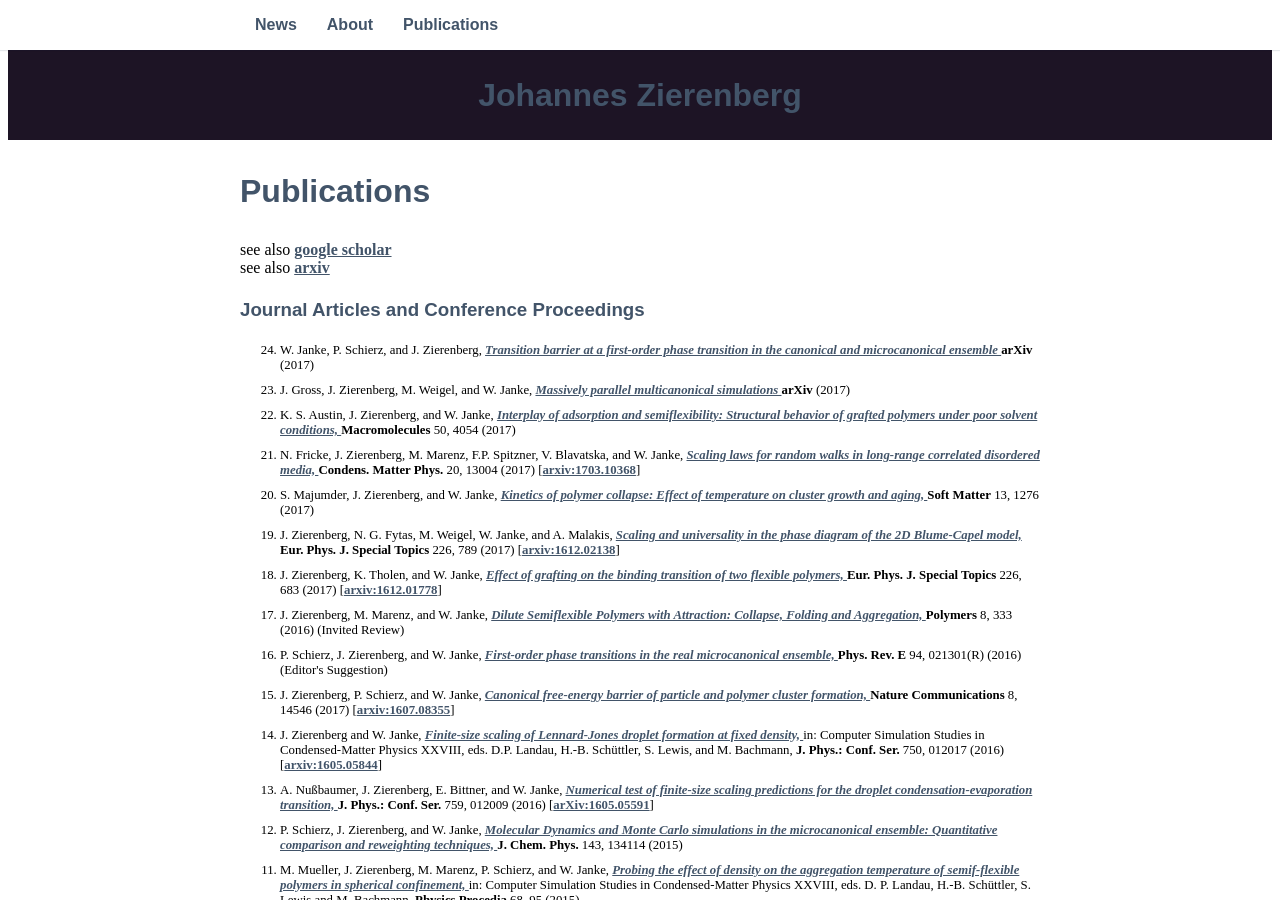
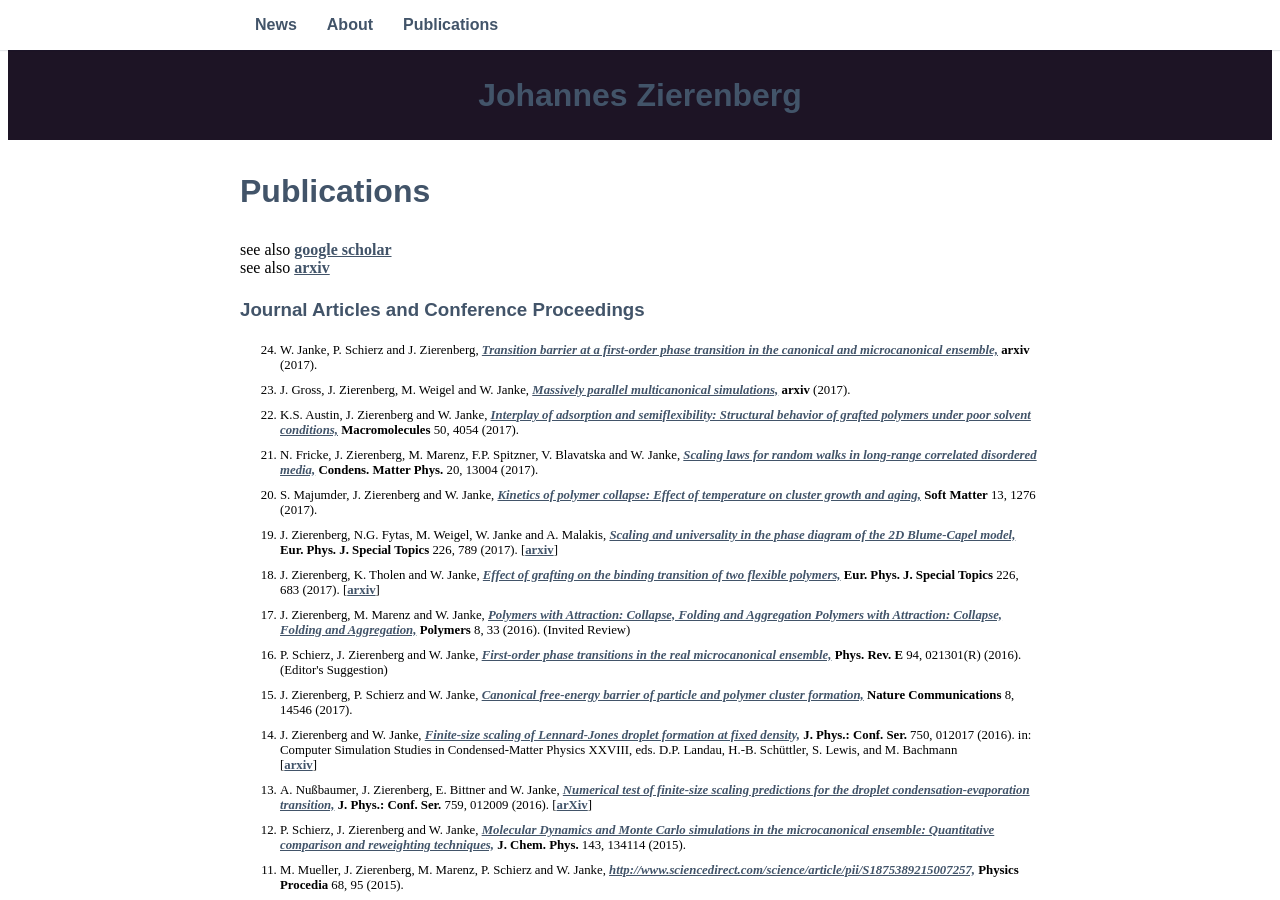
Before and after one commit to zierenberg/zierenberg.github.io, a Jekyll site: the page built from _pages/03_publications.md, in a window 1280 px wide and 900 px high. Built offline with Jekyll 4.4.1, drawn with Linux system fonts in a browser that asks for light colours; some web fonts are replaced; some of the changed text lies outside the part shown.

Commit message:
automatic generation of publication list

```diff
--- a/_pages/03_publications.md
+++ b/_pages/03_publications.md
@@ -8,183 +8,140 @@ see also <a href="https://arxiv.org/a/zierenberg_j_1.html">arxiv</a><br>
 <h3>Journal Articles and Conference Proceedings</h3>
 <ol reversed>
 <listpub>
-  <li> W. Janke, P. Schierz, and J. Zierenberg,
-       <pubtitle><a href="https://arxiv.org/abs/1707.05963">  Transition barrier at a first-order phase transition in the canonical and microcanonical ensemble
-       </a></pubtitle>
-       <journal>arXiv</journal> (2017)
-  </li>
-  <li> J. Gross, J. Zierenberg, M. Weigel, and W. Janke,
-       <pubtitle><a href="https://arxiv.org/abs/1707.00919"> Massively parallel multicanonical simulations
-       </a></pubtitle>
-       <journal>arXiv</journal> (2017)
-  </li>
-  <li> K. S. Austin, J. Zierenberg, and W. Janke,
-       <pubtitle><a href="http://pubs.acs.org/doi/full/10.1021/acs.macromol.6b02738">
-       Interplay of adsorption and semiflexibility: Structural behavior of grafted polymers under poor solvent conditions,
-       </a></pubtitle>
-       <journal>Macromolecules</journal> 50, 4054 (2017)
-  </li>
-  <li> N. Fricke, J. Zierenberg, M. Marenz, F.P. Spitzner, V. Blavatska, and W. Janke,
-       <pubtitle><a href="http://www.icmp.lviv.ua/journal/zbirnyk.89/13004/abstract.html">
-       Scaling laws for random walks in long-range correlated disordered media,
-       </a></pubtitle>
-       <journal> Condens. Matter Phys.</journal> 20, 13004 (2017)
-       [<a href="https://arxiv.org/abs/1703.10368">arxiv:1703.10368</a>]
-  </li>
-  <li> S. Majumder, J. Zierenberg, and W. Janke,
-       <pubtitle><a href="http://pubs.rsc.org/en/content/articlehtml/2017/sm/c6sm02197b">
-       Kinetics of polymer collapse: Effect of temperature on cluster growth and aging,
-       </a></pubtitle>
-       <journal>Soft Matter</journal> 13, 1276 (2017)
-  </li>
-  <li> J. Zierenberg, N. G. Fytas, M. Weigel, W. Janke, and A. Malakis,
-       <pubtitle><a href="http://link.springer.com/article/10.1140/epjst/e2016-60337-x">
-       Scaling and universality in the phase diagram of the 2D Blume-Capel model,
-       </a></pubtitle>
-       <journal>Eur. Phys. J. Special Topics </journal>
-       226, 789 (2017)
-       [<a href="https://arxiv.org/abs/1612.02138">arxiv:1612.02138</a>]
-  </li>
-  <li> J. Zierenberg, K. Tholen, and W. Janke,
-       <pubtitle><a href="http://rdcu.be/qEYi">
-       Effect of grafting on the binding transition of two flexible polymers,
-       </a></pubtitle>
-       <journal>Eur. Phys. J. Special Topics</journal>
-       226, 683 (2017)
-       [<a href="https://arxiv.org/abs/1612.01778">arxiv:1612.01778</a>]
-  </li>
-  <li> J. Zierenberg, M. Marenz, and W. Janke,
-       <pubtitle><a href="http://www.mdpi.com/2073-4360/8/9/333">
-       Dilute Semiflexible Polymers with Attraction: Collapse, Folding and Aggregation,
-       </a></pubtitle>
-       <journal>Polymers</journal>
-       8, 333 (2016)
-       (Invited Review)
-  </li>
-  <li> P. Schierz, J. Zierenberg, and W. Janke,
-       <pubtitle><a href="http://journals.aps.org/pre/abstract/10.1103/PhysRevE.94.021301">
-       First-order phase transitions in the real microcanonical ensemble,
-       </a></pubtitle>
-       <journal>Phys. Rev. E</journal>
-       94, 021301(R) (2016)
-       (Editor&#039;s Suggestion)
-  </li>
-  <li> J. Zierenberg, P. Schierz, and W. Janke,
-       <pubtitle><a href="https://www.nature.com/articles/ncomms14546">
-       Canonical free-energy barrier of particle and polymer cluster formation,
-       </a></pubtitle>
-       <journal>Nature Communications</journal>
-       8, 14546 (2017)
-       [<a href="http://arxiv.org/abs/1607.08355">arxiv:1607.08355</a>]
-  </li>
-  <li> J. Zierenberg and W. Janke,
-       <pubtitle><a href="http://iopscience.iop.org/article/10.1088/1742-6596/750/1/012017">
-       Finite-size scaling of Lennard-Jones droplet formation at fixed density,
-       </a></pubtitle>
-       in: Computer Simulation Studies in Condensed-Matter Physics XXVIII, eds. D.P. Landau, H.-B. Schüttler, S. Lewis, and M. Bachmann,
-       <journal>J. Phys.: Conf. Ser.</journal>
-       750, 012017 (2016)
-       [<a href="http://arxiv.org/abs/1605.05844">arxiv:1605.05844</a>]
-  </li>
-  <li> A. Nußbaumer, J. Zierenberg, E. Bittner, and W. Janke,
-       <pubtitle><a href="http://iopscience.iop.org/article/10.1088/1742-6596/759/1/012009">
-       Numerical test of finite-size scaling predictions for the droplet condensation-evaporation transition,
-       </a></pubtitle>
-       <journal>J. Phys.: Conf. Ser.</journal>
-       759, 012009 (2016)
-       [<a href="http://arxiv.org/abs/1605.05591">arXiv:1605.05591</a>]
-  </li>
-  <li> P. Schierz, J. Zierenberg, and W. Janke,
-       <pubtitle> <a href="http://scitation.aip.org/content/aip/journal/jcp/143/13/10.1063/1.4931484">
-       Molecular Dynamics and Monte Carlo simulations in the microcanonical ensemble: Quantitative comparison and reweighting techniques,
-       </a></pubtitle>
-       <journal>J. Chem. Phys.</journal>
-       143, 134114 (2015)
-  </li>
-  <li> M. Mueller, J. Zierenberg, M. Marenz, P. Schierz, and W. Janke,
-       <pubtitle><a href="http://www.sciencedirect.com/science/article/pii/S1875389215007257">
-       Probing the effect of density on the aggregation temperature of semif-flexible polymers in spherical confinement,
-       </a></pubtitle>
-       in: Computer Simulation Studies in Condensed-Matter Physics XXVIII, eds. D. P. Landau, H.-B. Schüttler, S. Lewis and M. Bachmann,
-       <journal>Physics Procedia</journal>
-       68, 95 (2015)
-  </li>
-  <li> J. Zierenberg and W. Janke,
-       <pubtitle><a href="http://journals.aps.org/pre/abstract/10.1103/PhysRevE.92.012134">
-       Exploring different regimes in finite-size scaling of the droplet condensation-evaporation transition,
-       </a></pubtitle>
-       <journal>Phys. Rev. E</journal>
-       92, 012134 (2015)
-       [<a href="http://arxiv.org/abs/1507.05755">arXiv:1507.05755</a>]
-  </li>
-  <li> J. Zierenberg, N.G. Fytas, and W. Janke,
-       <pubtitle><a href="http://journals.aps.org/pre/abstract/10.1103/PhysRevE.91.032126">
-       Parallel multicanonical study of the three-dimensional Blume-Capel model,
-       </a></pubtitle>
-       <journal>Phys. Rev. E</journal>
-       91, 032126 (2015)
-       [<a href="http://arxiv.org/abs/1502.07214">arXiv:1502.07214</a>]
-  </li>
-  <li> J. Zierenberg, M. Mueller, P. Schierz, M. Marenz and W. Janke,
-       <pubtitle><a href="http://scitation.aip.org/content/aip/journal/jcp/141/11/10.1063/1.4893307">
-       Aggregation of theta-polymers in spherical confinement,
-       </a></pubtitle>
-       <journal>J. Chem. Phys.</journal>
-       141, 114908 (2014)
-       [<a href="http://arxiv.org/abs/1412.1322">arXiv:1412.1322 </a>]
-  </li>
-  <li> J. Zierenberg and W. Janke,
-       <pubtitle><a href="http://iopscience.iop.org/0295-5075/109/2/28002/">
-       From amorphous aggregates to polymer bundles: The role of stiffness on structural phases in polymer aggregation,
-       </a></pubtitle>
-       <journal>Europhys. Lett.</journal>
-       109, 28002 (2015)
-       [<a href="http://arxiv.org/abs/1401.3227">arXiv:1401.3227</a>]
-  </li>
-  <li> J. Zierenberg, M. Wiedenmann, and W. Janke,
-       <pubtitle><a href="http://dx.doi.org/10.1088/1742-6596/510/1/012017">
-       Application of the parallel multicanonical method to lattice gas condensation,
-       </a></pubtitle>
-       <journal>J. Phys.: Conf. Ser.</journal>
-       510, 012017 (2014)
-       [<a href="http://arxiv.org/abs/1401.4076">arXiv:1401.4076 </a>]
-  </li>
-  <li> J. Zierenberg, M. Marenz and W. Janke,
-       <pubtitle> <a href="http://www.sciencedirect.com/science/article/pii/S1875389214000376">
-       Scaling properties of parallelized multicanonical simulations,
-       </a></pubtitle>
-       in: Computer Simulation Studies in Condensed-Matter Physics XXVI, eds. D.P. Landau, M. Bachmann, S.P Lewis, and H.-B. Schüttler,
-       <journal>Physics Procedia</journal> 53, 55 (2014)
-       [<a href="http://arxiv.org/abs/1312.2213">arXiv:1312.2213</a>]
-  </li>
-  <li> J. Zierenberg, M. Marenz and W. Janke,
-       <pubtitle><a href="http://www.sciencedirect.com/science/article/pii/S001046551200402X">
-       Scaling properties of a parallel implementation of the multicanonical algorithm,
-       </a></pubtitle>
-       <journal>Comput. Phys. Comm.</journal>
-       184, 1155 (2013)
-  </li>
-  <li> M. Marenz, J. Zierenberg, H. Arkin and W. Janke,
-       <pubtitle><a href="http://arxiv.org/abs/1212.6144">
-       Simple flexible polymers in a spherical cage,
-       </a></pubtitle>
-       <journal>Condens. Matter Phys.</journal>
-       15, 43008 (2012)
-  </li>
-  <li> S. Schöbl, J. Zierenberg, and W. Janke,
-       <pubtitle><a href="http://iopscience.iop.org/1751-8121/45/47/475002">
-       Influence of lattice disorder on the structure of persistent polymer chains,
-       </a></pubtitle>
-       <journal>J. Phys. A: Math. Theor.</journal>
-       45, 475002 (2012)
-  </li>
-  <li> S. Schöbl, J. Zierenberg, and W. Janke,
-       <pubtitle><a href="http://pre.aps.org/abstract/PRE/v84/i5/e051805">
-       Simulating flexible polymers in a potential of randomly distributed hard disks,
-       </a></pubtitle>
-       <journal>Phys. Rev. E</journal>
-       84, 051805 (2011)
-  </li>
+<!-- List of journal publications start -->
+<li>W. Janke, P. Schierz and J. Zierenberg,
+<pubtitle><a href=" https://arxiv.org/abs/1707.05963"> Transition barrier at a first-order phase transition in the canonical and microcanonical ensemble,</a></pubtitle>
+<journal> arxiv</journal> (2017).
+</li>
+
+<li>J. Gross, J. Zierenberg, M. Weigel and W. Janke,
+<pubtitle><a href=" https://arxiv.org/abs/1707.00919"> Massively parallel multicanonical simulations,</a></pubtitle>
+<journal> arxiv</journal> (2017).
+</li>
+
+<li>K.S. Austin, J. Zierenberg and W. Janke,
+<pubtitle><a href=" http://pubs.acs.org/doi/full/10.1021/acs.macromol.6b02738"> Interplay of adsorption and semiflexibility: Structural behavior of grafted polymers under poor solvent conditions,</a></pubtitle>
+<journal> Macromolecules</journal>  50,  4054 (2017).
+</li>
+
+<li>N. Fricke, J. Zierenberg, M. Marenz, F.P. Spitzner, V. Blavatska and W. Janke,
+<pubtitle><a href=" https://arxiv.org/abs/1703.10368"> Scaling laws for random walks in long-range correlated disordered media,</a></pubtitle>
+<journal> Condens. Matter Phys.</journal>  20,  13004 (2017).
+</li>
+
+<li>S. Majumder, J. Zierenberg and W. Janke,
+<pubtitle><a href=" http://pubs.rsc.org/en/content/articlehtml/2017/sm/c6sm02197b"> Kinetics of polymer collapse: Effect of temperature on cluster growth and aging,</a></pubtitle>
+<journal> Soft Matter</journal>  13,  1276 (2017).
+</li>
+
+<li>J. Zierenberg, N.G. Fytas, M. Weigel, W. Janke and A. Malakis,
+<pubtitle><a href=" http://link.springer.com/article/10.1140/epjst/e2016-60337-x"> Scaling and universality in the phase diagram of the 2D Blume-Capel model,</a></pubtitle>
+<journal> Eur. Phys. J. Special Topics</journal>  226,  789 (2017).
+ [<a href="https://arxiv.org/abs/1612.02138">arxiv</a>]
+</li>
+
+<li>J. Zierenberg, K. Tholen and W. Janke,
+<pubtitle><a href=" http://rdcu.be/qEYi"> Effect of grafting on the binding transition of two flexible polymers,</a></pubtitle>
+<journal> Eur. Phys. J. Special Topics</journal>  226,  683 (2017).
+ [<a href="https://arxiv.org/abs/1612.01778">arxiv</a>]
+</li>
+
+<li>J. Zierenberg, M. Marenz and W. Janke,
+<pubtitle><a href=" http://www.mdpi.com/2073-4360/8/9/333"> Polymers with Attraction: Collapse, Folding and Aggregation Polymers with Attraction: Collapse, Folding and Aggregation,</a></pubtitle>
+<journal> Polymers</journal>  8,  33 (2016).
+ (Invited Review)
+</li>
+
+<li>P. Schierz, J. Zierenberg and W. Janke,
+<pubtitle><a href=" http://journals.aps.org/pre/abstract/10.1103/PhysRevE.94.021301"> First-order phase transitions in the real microcanonical ensemble,</a></pubtitle>
+<journal> Phys. Rev. E</journal>  94,  021301(R) (2016).
+ (Editor's Suggestion)
+</li>
+
+<li>J. Zierenberg, P. Schierz and W. Janke,
+<pubtitle><a href=" https://www.nature.com/articles/ncomms14546"> Canonical free-energy barrier of particle and polymer cluster formation,</a></pubtitle>
+<journal> Nature Communications</journal>  8,  14546 (2017).
+</li>
+
+<li>J. Zierenberg and W. Janke,
+<pubtitle><a href=" http://iopscience.iop.org/article/10.1088/1742-6596/750/1/012017"> Finite-size scaling of Lennard-Jones droplet formation at fixed density,</a></pubtitle>
+<journal> J. Phys.: Conf. Ser.</journal>  750,  012017 (2016).
+ in: Computer Simulation Studies in Condensed-Matter Physics XXVIII, eds. D.P. Landau, H.-B. Schüttler, S. Lewis, and M. Bachmann<br>[<a href="http://arxiv.org/abs/1605.05844">arxiv</a>]
+</li>
+
+<li>A. Nußbaumer, J. Zierenberg, E. Bittner and W. Janke,
+<pubtitle><a href=" http://iopscience.iop.org/article/10.1088/1742-6596/759/1/012009"> Numerical test of finite-size scaling predictions for the droplet condensation-evaporation transition,</a></pubtitle>
+<journal> J. Phys.: Conf. Ser.</journal>  759,  012009 (2016).
+  [<a href="http://arxiv.org/abs/1605.05591">arXiv</a>]
+</li>
+
+<li>P. Schierz, J. Zierenberg and W. Janke,
+<pubtitle><a href=" http://scitation.aip.org/content/aip/journal/jcp/143/13/10.1063/1.4931484"> Molecular Dynamics and Monte Carlo simulations in the microcanonical ensemble: Quantitative comparison and reweighting techniques,</a></pubtitle>
+<journal> J. Chem. Phys.</journal>  143,  134114 (2015).
+</li>
+
+<li>M. Mueller, J. Zierenberg, M. Marenz, P. Schierz and W. Janke,
+<pubtitle><a href=" in: Computer Simulation Studies in Condensed-Matter Physics XXVIII, eds. D. P. Landau, H.-B. Schüttler, S. Lewis and M. Bachmann"> http://www.sciencedirect.com/science/article/pii/S1875389215007257,</a></pubtitle>
+<journal> Physics Procedia</journal>  68,  95 (2015).
+</li>
+
+<li>J. Zierenberg and W. Janke,
+<pubtitle><a href=" http://journals.aps.org/pre/abstract/10.1103/PhysRevE.92.012134"> Exploring different regimes in finite-size scaling of the droplet condensation-evaporation transition,</a></pubtitle>
+<journal> Phys. Rev. E</journal>  92,  012134 (2015).
+ [<a href="http://arxiv.org/abs/1507.05755">arXiv</a>]
+</li>
+
+<li>J. Zierenberg, N.G. Fytas and W. Janke,
+<pubtitle><a href=" http://journals.aps.org/pre/abstract/10.1103/PhysRevE.91.032126"> Parallel multicanonical study of the three-dimensional Blume-Capel model,</a></pubtitle>
+<journal> Phys. Rev. E</journal>  91,  032126 (2015).
+ [<a href="http://arxiv.org/abs/1502.07214">arXiv</a>]
+</li>
+
+<li>J. Zierenberg, M. Mueller, M. Marenz, P. Schierz and W. Janke,
+<pubtitle><a href=" http://scitation.aip.org/content/aip/journal/jcp/141/11/10.1063/1.4893307"> Aggregation of theta-polymers in spherical confinement,</a></pubtitle>
+<journal> J. Chem. Phys.</journal>  141,  114908 (2014).
+ [<a href="http://arxiv.org/abs/1412.1322">arXiv</a>]
+</li>
+
+<li>J. Zierenberg and W. Janke,
+<pubtitle><a href=" http://iopscience.iop.org/0295-5075/109/2/28002/"> From amorphous aggregates to polymer bundles: The role of stiffness on structural phases in polymer aggregation,</a></pubtitle>
+<journal> Europhys. Lett.</journal>  109,  28002 (2015).
+ [<a href="http://arxiv.org/abs/1401.3227">arXiv</a>]
+</li>
+
+<li>J. Zierenberg, M. Wiedenmann and W. Janke,
+<pubtitle><a href=" http://dx.doi.org/10.1088/1742-6596/510/1/012017"> Application of the parallel multicanonical method to lattice gas condensation,</a></pubtitle>
+<journal> J. Phys.: Conf. Ser.</journal>  510,  012017 (2014).
+ [<a href="http://arxiv.org/abs/1401.4076">arXiv</a>]
+</li>
+
+<li>J. Zierenberg, M. Marenz and W. Janke,
+<pubtitle><a href=" http://www.sciencedirect.com/science/article/pii/S1875389214000376"> Scaling properties of parallelized multicanonical simulations,</a></pubtitle>
+<journal> Physics Procedia</journal>  53,  55 (2014).
+  in: Computer Simulation Studies in Condensed-Matter Physics XXVI, eds. D.P. Landau, M. Bachmann, S.P Lewis, and H.-B. Schüttler
+</li>
+
+<li>J. Zierenberg, M. Marenz and W. Janke,
+<pubtitle><a href=" http://www.sciencedirect.com/science/article/pii/S001046551200402X"> Scaling properties of a parallel implementation of the multicanonical algorithm,</a></pubtitle>
+<journal> Comput. Phys. Commun.</journal>  184,  1155 (2013).
+</li>
+
+<li>M. Marenz, J. Zierenberg,  H, a. Arkin and W. Janke,
+<pubtitle><a href=" http://arxiv.org/abs/1212.6144"> Simple flexible polymers in a spherical cage,</a></pubtitle>
+<journal> Condens. Matter Phys.</journal>  15,  43008 (2012).
+</li>
+
+<li>S. Schöbl, J. Zierenberg and W. Janke,
+<pubtitle><a href=" http://iopscience.iop.org/1751-8121/45/47/475002"> Influence of lattice disorder on the structure of persistent polymer chains,</a></pubtitle>
+<journal> J. Phys. A: Math. Theor.</journal>   45,  475002 (2012).
+</li>
+
+<li>S. Schöbl, J. Zierenberg and W. Janke,
+<pubtitle><a href=" http://pre.aps.org/abstract/PRE/v84/i5/e051805"> Simulating flexible polymers in a potential of randomly distributed hard disks,</a></pubtitle>
+<journal> Phys. Rev. E</journal>  84,  051805 (2011).
+</li>
+
+<!-- List of journal publications end   -->
 </listpub>
 </ol>
 
@@ -202,12 +159,16 @@ see also <a href="https://arxiv.org/a/zierenberg_j_1.html">arxiv</a><br>
        <journal>Eur. Phys. J. Special Topics </journal>
        226, Vol 4, 533-537 (2017) <br>
   </li>
+  <!-- List of book publications start -->
+  <!-- List of book publications end   -->
 </listpub>
 </ol>
 
 <h3>Other publications and theses</h3>
 <ul>
   <listpub>
+  <!-- List of other publications start -->
+  <!-- List of other publications end   -->
   <li> J. Zierenberg,
       <pubtitle><a href="http://nbn-resolving.de/urn:nbn:de:bsz:15-qucosa-197255">
       From Particle Condensation to Polymer Aggregation: Phase Transitions and Structural Phases in Mesoscopic Systems,</a></pubtitle>
```
Also changed, not shown: generate_publication_list.py (+21 -7 lines), 2 other files.
